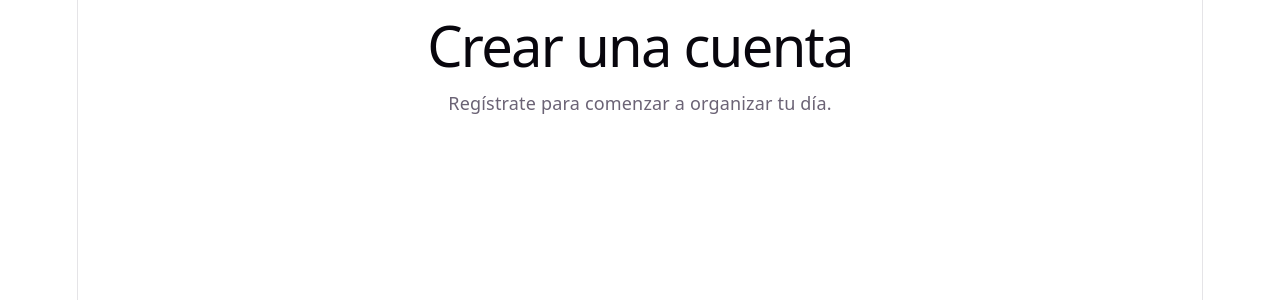
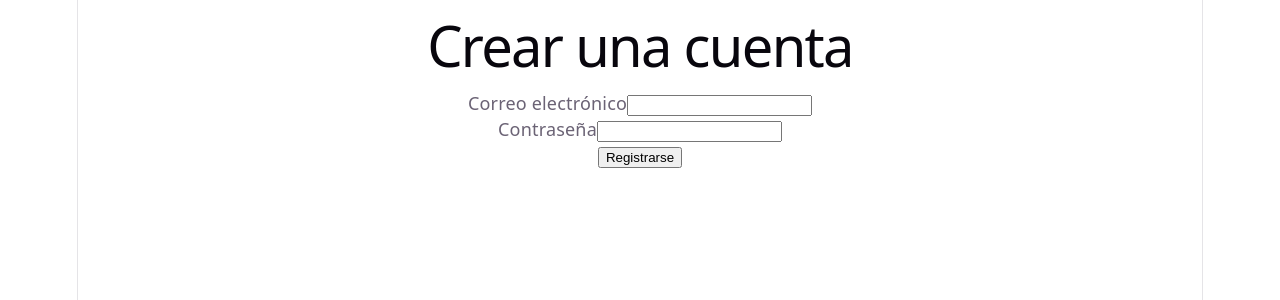
Before and after one commit to marizapata/gestor-estrategico-tareas, a React (Vite) app: page /registro in a window 1280 px wide. Shown: the top 300 px of the page. Built offline with nearby package versions, Linux system fonts and the light colour scheme; no server answers.

Commit message:
feat: implementar registro con Firebase Authentication

```diff
--- a/package.json
+++ b/package.json
@@ -10,6 +10,7 @@
     "preview": "vite preview"
   },
   "dependencies": {
+    "firebase": "^12.18.0",
     "react": "^19.2.8",
     "react-dom": "^19.2.8",
     "react-router-dom": "^7.18.3"
--- a/src/App.tsx
+++ b/src/App.tsx
@@ -1,7 +1,9 @@
 import { Routes, Route } from 'react-router-dom'
+import './firebase/config'
 import Home from './pages/Home'
 import Login from './pages/Login'
 import Register from './pages/Register'
+
 
 function App() {
   return (
--- /dev/null
+++ b/src/features/authService.ts
@@ -0,0 +1,19 @@
+import {
+  createUserWithEmailAndPassword,
+  signInWithEmailAndPassword,
+  signOut,
+} from 'firebase/auth'
+
+import { auth } from '../firebase/config'
+
+export async function registerUser(email: string, password: string) {
+  return await createUserWithEmailAndPassword(auth, email, password)
+}
+
+export async function loginUser(email: string, password: string) {
+  return await signInWithEmailAndPassword(auth, email, password)
+}
+
+export async function logoutUser() {
+  return await signOut(auth)
+}
--- /dev/null
+++ b/src/firebase/config.ts
@@ -0,0 +1,17 @@
+import { initializeApp } from 'firebase/app'
+import { getAuth } from 'firebase/auth'
+import { getFirestore } from 'firebase/firestore'
+
+const firebaseConfig = {
+  apiKey: import.meta.env.VITE_FIREBASE_API_KEY,
+  authDomain: import.meta.env.VITE_FIREBASE_AUTH_DOMAIN,
+  projectId: import.meta.env.VITE_FIREBASE_PROJECT_ID,
+  storageBucket: import.meta.env.VITE_FIREBASE_STORAGE_BUCKET,
+  messagingSenderId: import.meta.env.VITE_FIREBASE_MESSAGING_SENDER_ID,
+  appId: import.meta.env.VITE_FIREBASE_APP_ID,
+}
+
+const app = initializeApp(firebaseConfig)
+
+export const auth = getAuth(app)
+export const db = getFirestore(app)
--- a/src/pages/Register.tsx
+++ b/src/pages/Register.tsx
@@ -1,8 +1,63 @@
+import { useState } from 'react'
+import type { FormEvent } from 'react'
+import { registerUser } from '../features/authService'
+
 function Register() {
+  const [email, setEmail] = useState('')
+  const [password, setPassword] = useState('')
+  const [error, setError] = useState('')
+  const [loading, setLoading] = useState(false)
+
+  async function handleRegister(event: FormEvent<HTMLFormElement>) {
+    event.preventDefault()
+
+    setError('')
+    setLoading(true)
+
+    try {
+      await registerUser(email, password)
+      alert('Cuenta creada correctamente')
+    } catch (error) {
+      setError('No fue posible crear la cuenta')
+      console.error(error)
+    } finally {
+      setLoading(false)
+    }
+  }
+
   return (
     <main>
       <h1>Crear una cuenta</h1>
-      <p>Regístrate para comenzar a organizar tu día.</p>
+
+      <form onSubmit={handleRegister}>
+        <div>
+          <label htmlFor="email">Correo electrónico</label>
+          <input
+            id="email"
+            type="email"
+            value={email}
+            onChange={(event) => setEmail(event.target.value)}
+            required
+          />
+        </div>
+
+        <div>
+          <label htmlFor="password">Contraseña</label>
+          <input
+            id="password"
+            type="password"
+            value={password}
+            onChange={(event) => setPassword(event.target.value)}
+            required
+          />
+        </div>
+
+        <button type="submit" disabled={loading}>
+          {loading ? 'Creando cuenta...' : 'Registrarse'}
+        </button>
+
+        {error && <p>{error}</p>}
+      </form>
     </main>
   )
 }
```
Also changed, not shown: 2 other files (tests, documents, lock files or other folders).
